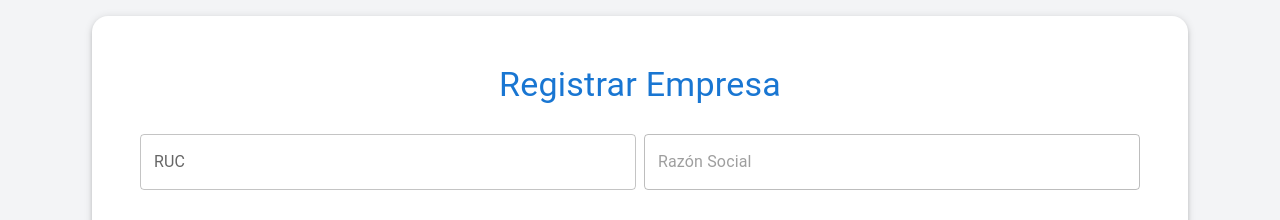
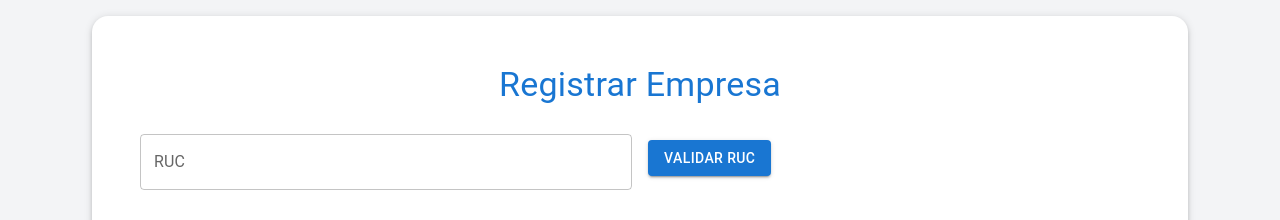
Before and after one commit to Brayan247/activosfijos-frontend, a React (Create React App) app: page /register in a window 1280 px wide. Shown: the top 220 px of the page. Built offline with nearby package versions, Linux system fonts and the light colour scheme; no server answers.

Commit message:
Change; Validar Ruc

```diff
--- a/src/components/Input/TextInput.tsx
+++ b/src/components/Input/TextInput.tsx
@@ -10,6 +10,8 @@ interface TextInputProps {
   onBlur?: (e: React.FocusEvent<HTMLInputElement>) => void;
   required?: boolean;
   disabled?: boolean;
+  error?: boolean;
+  helperText?: string;
 }
 
 const TextInput = ({
@@ -21,6 +23,8 @@ const TextInput = ({
   onBlur,
   required = false,
   disabled = false,
+  error = false,
+  helperText = "",
 }: TextInputProps) => (
   <Grid size={{ xs: 12, md: 6 }}>
     <TextField
@@ -33,6 +37,8 @@ const TextInput = ({
       onBlur={onBlur}
       required={required}
       disabled={disabled}
+      error={error}
+      helperText={helperText}
       margin="normal"
     />
   </Grid>
--- a/src/features/empresa/forms/EmpresaRegisterForm.tsx
+++ b/src/features/empresa/forms/EmpresaRegisterForm.tsx
@@ -55,6 +55,8 @@ const EmpresaRegisterForm = () => {
     sitioWeb: "",
     showConfigVisual: false,
   });
+  const [validatingRuc, setValidatingRuc] = useState(false);
+  const [rucError, setRucError] = useState<string | null>(null);
   const [datosConfig, setDatosConfig] = useState<
     ConfiguracionVisual | undefined
   >();
@@ -144,13 +146,20 @@ const EmpresaRegisterForm = () => {
     setFormData(updatedFormData);
   };
 
-  const handleRucBlur = async () => {
-    if (!formData.ruc) return;
+  const handleValidarRuc = async () => {
+    setRucError("");
+    if (!formData.ruc || formData.ruc.length !== 13) {
+      setRucError("El RUC debe tener exactamente 13 dígitos.");
+      return;
+    }
+    setValidatingRuc(true);
     try {
       const response = await api.get(
         `/empresa/validar-ruc?ruc=${formData.ruc}`
       );
-      const data = response.data.datos[0];
+      const datos = response.data?.datos;
+      const data = datos[0];
+
       setFormData({
         ...formData,
         razonSocial: data.razonSocial,
@@ -162,13 +171,26 @@ const EmpresaRegisterForm = () => {
         fechaInicioActividades:
           data.informacionFechasContribuyente.fechaInicioActividades,
       });
-    } catch (err) {
-      console.error(err);
+    } catch (err: any) {
+      setFormData({
+        ...formData,
+        razonSocial: "",
+        estadoContribuyenteRuc: "",
+        actividadEconomicaPrincipal: "",
+        tipoContribuyente: "",
+        regimen: "",
+        categoria: "",
+        fechaInicioActividades: "",
+      });
+      const error = err.response?.data?.mensaje;
+      setRucError(error);
+    } finally {
+      setValidatingRuc(false);
     }
   };
 
   const handleSubmit = async (e: React.FormEvent) => {
-    console.log(datosConfig)
+    console.log(datosConfig);
     e.preventDefault();
     setError("");
     try {
@@ -188,14 +210,24 @@ const EmpresaRegisterForm = () => {
 
   return (
     <form onSubmit={handleSubmit}>
-      <Grid container spacing={1}>
+      <Grid container spacing={2}>
         <TextInput
           name="ruc"
           placeholder="RUC"
           value={formData.ruc}
           onChange={handleChange}
-          onBlur={handleRucBlur}
+          error={!!rucError}
+          helperText={rucError ?? undefined}
         />
+        <Grid size={{ xs: 12, md: 6 }} alignContent={"center"} >
+          <Button
+            variant="contained"
+            onClick={handleValidarRuc}
+            disabled={validatingRuc}
+          >
+            {validatingRuc ? "Validando..." : "Validar RUC"}
+          </Button>
+        </Grid>
         <TextInput
           name="razonSocial"
           placeholder="Razón Social"
```
